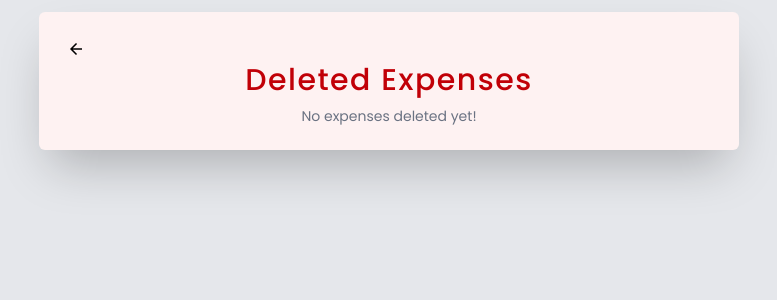
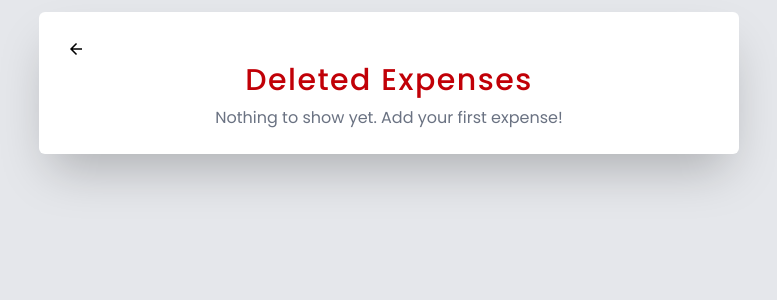
Before and after one commit to VickyDevlo/Expenses-Tracker, a React (Vite) app in the folder client/: page /deleted-expenses in a window 1280 px wide. Shown: the top 300 px of the page, without its empty margins (251-1028 px from the left). Built offline with nearby package versions, Linux system fonts and the light colour scheme.

Commit message:
changes in code

```diff
--- /dev/null
+++ b/client/src/components/DeletedExpenseItem.jsx
@@ -0,0 +1,63 @@
+import { useState } from "react";
+import { AiTwotoneDelete } from "react-icons/ai";
+import { Modal } from "../shared/Modal";
+import { useAppContext } from "../context/AppContext";
+import { RiDeleteBin6Fill, RiDeleteBin6Line } from "react-icons/ri";
+
+const DeletedExpenseItem = ({ deletedExpense }) => {
+  const [open, setOpen] = useState(false);
+  const { setDeletedExpenses } = useAppContext();
+
+  const { title, amount } = deletedExpense;
+
+  const removeData = (id) => {
+    setDeletedExpenses((prev) => prev.filter((item) => item.id !== id));
+  };
+
+  return (
+    <div
+      className="flex items-center justify-between max-md:gap-2 py-1.5 md:py-2 px-1.5 md:px-3 bg-gray-200 rounded max-md:text-[13px] text-base
+      font-semibold"
+    >
+      <h2 className="max-md:w-25 w-35 truncate capitalize">{title}</h2>
+      <span className="">₹ {amount}</span>
+      <button
+        onClick={() => setOpen(true)}
+        className="cursor-pointer hover:text-red-800 transition-colors"
+      >
+        <RiDeleteBin6Line size={22} />
+      </button>
+
+      <Modal open={open} onClose={() => setOpen(false)}>
+        <div className="flex flex-col items-center justify-center">
+          <h2 className="text-xl font-bold">Are you sure?</h2>
+          <p className="text-sm text-center text-[#666666] mt-2">
+            You want to permanently delete this expense?
+          </p>
+          <div className="mt-3 grid grid-cols-2 gap-10 items-center">
+            <button
+              onClick={() => setOpen(false)}
+              className="px-4 py-1 text-gray-700 border border-gray-400
+               hover:bg-gray-100 font-medium rounded cursor-pointer
+               transition-colors duration-300"
+            >
+              Cancel
+            </button>
+            <button
+              onClick={() => {
+                removeData(deletedExpense.id);
+                setOpen(false);
+              }}
+              className="px-4 py-1 text-white bg-[#792e42]
+              hover:bg-[#923850] rounded cursor-pointer transition-colors duration-300"
+            >
+              Delete
+            </button>
+          </div>
+        </div>
+      </Modal>
+    </div>
+  );
+};
+
+export default DeletedExpenseItem;
--- a/client/src/components/DeletedExpenses.jsx
+++ b/client/src/components/DeletedExpenses.jsx
@@ -1,13 +1,13 @@
 import { useNavigate } from "react-router-dom";
 import { useAppContext } from "../context/AppContext";
 import { IoMdArrowBack } from "react-icons/io";
-import { AiTwotoneDelete } from "react-icons/ai";
 import { useState } from "react";
 import { Modal } from "../shared/Modal";
+import DeletedExpenseItem from "./DeletedExpenseItem";
 
 const DeleteExpenses = () => {
   const [open, setOpen] = useState(false);
-  const [deletedId, setDeletedId] = useState(null);
+  const [deletedId] = useState(null);
   const { deletedExpenses, setDeletedExpenses } = useAppContext();
   const navigate = useNavigate();
 
@@ -17,9 +17,8 @@ const DeleteExpenses = () => {
 
   return (
     <>
-      <div
-        className="bg-red-50 w-full max-w-[550px] md:max-w-[600px] lg:max-w-[700px] max-h-[422px] mt-3 mx-auto px-3 sm:px-4 md:px-6 overflow-hidden p-3 sm:p-4 md:p-6 rounded-md shadow-2xl flex flex-col"
-      >
+      <div className="bg-white w-full max-w-[550px] md:max-w-[600px]
+      lg:max-w-[700px] max-h-[422px] mt-3 mx-auto px-3 sm:px-4 md:px-6 overflow-hidden p-3 sm:p-4 md:p-6 rounded-md shadow-2xl flex flex-col">
         <div className="flex justify-start">
           <button
             onClick={() => navigate("/")}
@@ -34,36 +33,17 @@ const DeleteExpenses = () => {
         >
           Deleted Expenses
         </h1>
-        <ul className="space-y-3">
-          {deletedExpenses.length ? (
-            deletedExpenses.map((item) => (
-              <li
-                key={item.id}
-                className="flex items-center justify-between max-md:gap-2 py-1.5 md:py-2 px-1.5 md:px-3 bg-gray-200 rounded max-md:text-[13px]
-              text-base font-semibold"
-              >
-                <p className="font-semibold text-gray-800 capitalize">
-                  {item.title || "Untitled Expense"}
-                </p>
-                <p className="text-gray-600 text-sm">₹{item.amount}</p>
-
-                <button
-                  onClick={() => {
-                    setOpen(true);
-                    setDeletedId(item.id);
-                  }}
-                  className="cursor-pointer"
-                >
-                  <AiTwotoneDelete size={20} color="red" />
-                </button>
-              </li>
-            ))
-          ) : (
-            <p className="text-center text-gray-500 text-sm">
-              No expenses deleted yet!
-            </p>
-          )}
-        </ul>
+        {deletedExpenses?.length ? (
+          <div className="flex flex-col gap-3">
+            {deletedExpenses.map((exp) => (
+              <DeletedExpenseItem key={exp.id} deletedExpense={exp} />
+            ))}
+          </div>
+        ) : (
+          <p className="text-center text-gray-500">
+            Nothing to show yet. Add your first expense!
+          </p>
+        )}
       </div>
       <Modal open={open} onClose={() => setOpen(false)}>
         <div className="flex flex-col items-center justify-center">
--- a/client/src/components/ExpensesList.jsx
+++ b/client/src/components/ExpensesList.jsx
@@ -11,7 +11,9 @@ const ExpensesList = () => {
           <ExpensesItem key={expense.id} expense={expense} />
         ))
       ) : (
-        <p className="text-center text-gray-500">Nothing to show yet. Add your first expense!</p>
+        <p className="text-center text-gray-500">
+          Nothing to show yet. Add your first expense!
+        </p>
       )}
     </>
   );
--- a/client/src/components/Layout.jsx
+++ b/client/src/components/Layout.jsx
@@ -14,9 +14,7 @@ const Layout = () => {
   }, 0);
 
   return (
-    <div
-      className="bg-white  w-full max-w-[550px] md:max-w-[600px] lg:max-w-[700px] max-h-[422px] mt-3 mx-auto px-3 sm:px-4 md:px-6 overflow-hidden p-3 sm:p-4 md:p-6 rounded-md shadow-2xl flex flex-col"
-    >
+    <div className="bg-white w-full max-w-[550px] md:max-w-[600px] lg:max-w-[700px] max-h-[422px] mt-3 mx-auto px-3 sm:px-4 md:px-6 overflow-hidden p-3 sm:p-4 md:p-6 rounded-md shadow-2xl flex flex-col">
       <div className="flex justify-end">
         <button
           onClick={() => navigate("/deleted-expenses")}
```
